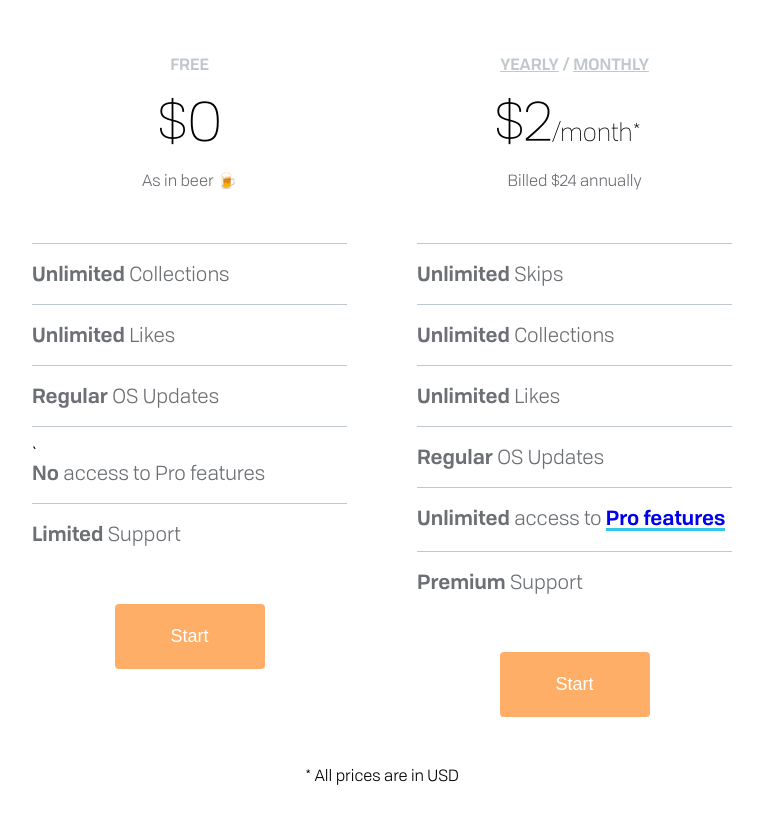
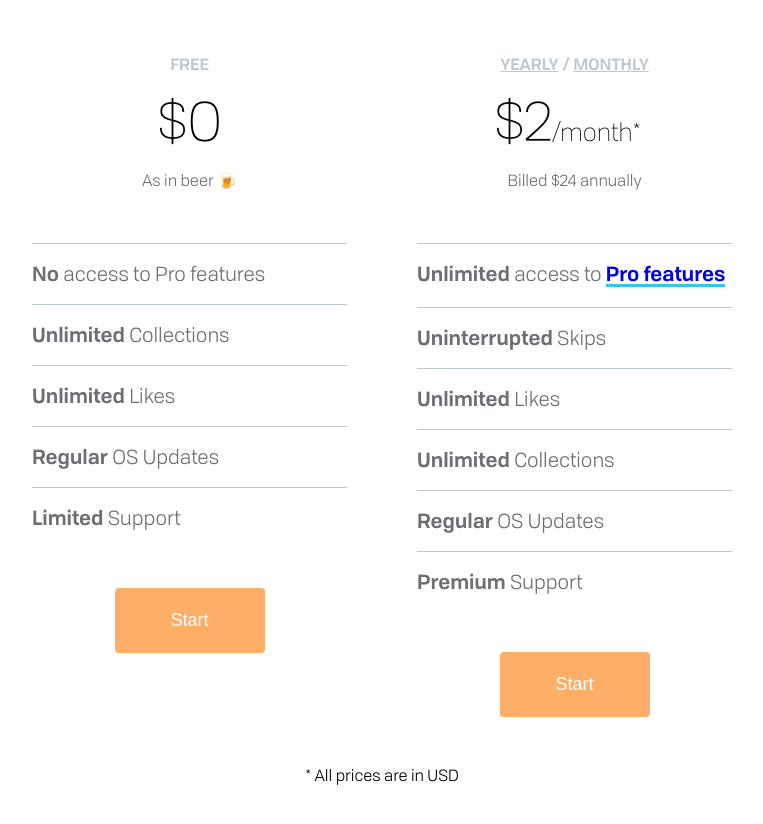
Before and after one commit to headsetapp/headsetapp.github.io, a Jekyll site: the page index.html, which Jekyll copies as it is, in a window 1280 px wide and 900 px high, scrolled down 6754 px. Shown: the top 824 px of the window, without its empty margins (258-1021 px from the left). Built offline with Jekyll 4.4.1, drawn with Linux system fonts in a browser that asks for light colours; comment, search, counter and statistics services are not loaded.

Commit message:
change order on pricing table

```diff
--- a/index.html
+++ b/index.html
@@ -300,6 +300,10 @@
           </p>
           <div class="feature-row">
             <p>
+              <b>No</b> access to Pro features</p>
+          </div>
+          <div class="feature-row">
+            <p>
               <b>Unlimited</b> Collections</p>
           </div>
           <div class="feature-row">
@@ -309,10 +313,6 @@
           <div class="feature-row">
             <p>
               <b>Regular</b> OS Updates</p>
-          </div>
-          <div class="feature-row">`
-            <p>
-              <b>No</b> access to Pro features</p>
           </div>
           <div class="feature-row">
             <p>
@@ -340,26 +340,28 @@
           </p>
           <div class="feature-row">
             <p>
-              <b>Unlimited</b> Skips</p>
+              <b>Unlimited</b> access to
+              <a href="#pro">Pro features</a>
+            </p>
           </div>
+          <div class="feature-row">
+            <p>
+              <b>Uninterrupted</b> Skips</p>
+          </div>
+          <div class="feature-row">
+            <p>
+              <b>Unlimited</b> Likes</p>
+          </div>
+
           <div class="feature-row">
             <p>
               <b>Unlimited</b> Collections</p>
           </div>
           <div class="feature-row">
             <p>
-              <b>Unlimited</b> Likes</p>
-          </div>
-          <div class="feature-row">
-            <p>
               <b>Regular</b> OS Updates</p>
           </div>
-          <div class="feature-row">
-            <p>
-              <b>Unlimited</b> access to
-              <a href="#pro">Pro features</a>
-            </p>
-          </div>
+
           <div class="feature-row">
             <p>
               <b>Premium</b> Support
--- a/js/index.js
+++ b/js/index.js
@@ -107,6 +107,6 @@ $(document).ready(() => {
   $('#month-plan').click((e) => {
     e.preventDefault()
     $('#amount').text('$3')
-    $("#pro-description").text("billed month-to-month")
+    $("#pro-description").text("Billed month-to-month")
   })
 });
```
Also changed, not shown: js/bundle.js.
